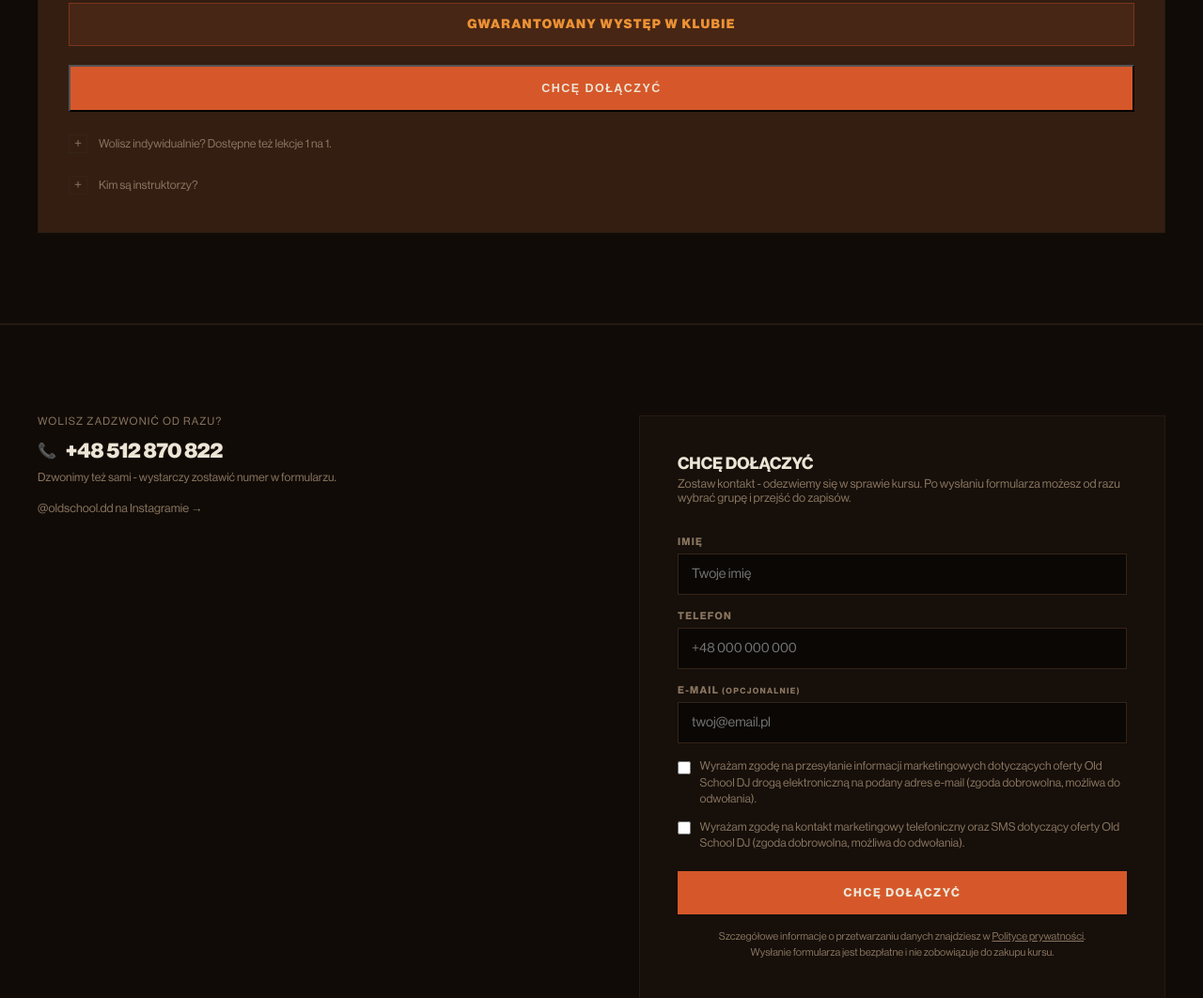
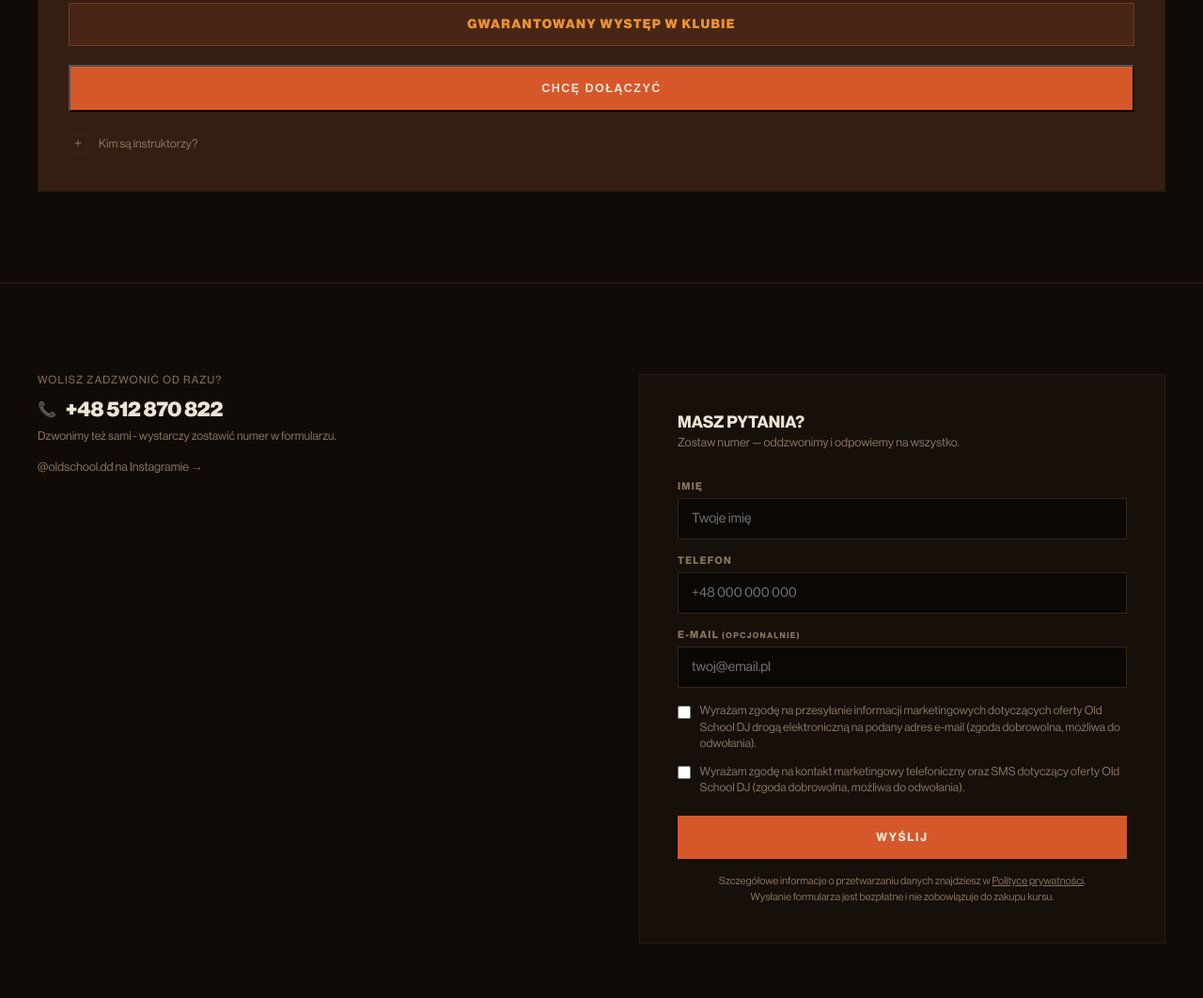
Before and after one commit to kamilklerk/oldschool-demo, a plain HTML site: page index.html in a window 1280 px wide. Shown: the part 5281-6343 px from the top of the page at 94% size. Drawn offline with Linux system fonts and the light colour scheme.

Commit message:
refactor: usuń lekcje indywidualne z Pro Offer, formularz → 'Masz pytania?'
- Usunięto toggle 'Wolisz indywidualnie?' z karty DJ PRO
- Formularz kontaktowy: tytuł → MASZ PYTANIA?
- Sub → 'Zostaw numer — oddzwonimy i odpowiemy na wszystko.'
- Przycisk submit → WYŚLIJ

Co-Authored-By: Claude Sonnet 4.6 <noreply@anthropic.com>
Claude-Session: https://claude.ai/code/session_01QgS5YmupTcWXrVcmK3M2KX

```diff
--- a/index.html
+++ b/index.html
@@ -1968,15 +1968,6 @@
 
             <div class="indyw-toggle" onclick="toggleIndywidualny(this)">
               <div class="indyw-toggle-icon">+</div>
-              <span class="indyw-toggle-text">Wolisz indywidualnie? Dostępne też lekcje 1 na 1.</span>
-            </div>
-            <div class="indyw-content">
-              <p>Lekcje indywidualne to opcja dla osób, które chcą szybszych postępów, mają specyficzne cele muzyczne lub po prostu preferują pracę sam na sam z instruktorem.</p>
-              <p>Cena i harmonogram ustalane indywidualnie. <a href="#kontakt" style="color:var(--red-bright);text-decoration:none;">Napisz do nas</a> i dopasujemy format do Ciebie.</p>
-            </div>
-
-            <div class="indyw-toggle" onclick="toggleIndywidualny(this)">
-              <div class="indyw-toggle-icon">+</div>
               <span class="indyw-toggle-text">Kim są instruktorzy?</span>
             </div>
             <div class="indyw-content">
@@ -2023,8 +2014,8 @@
 
           <div>
             <div class="form-card">
-              <div class="form-card-title">CHCĘ DOŁĄCZYĆ</div>
-              <div class="form-card-sub">Zostaw kontakt - odezwiemy się w sprawie kursu. Po wysłaniu formularza możesz od razu wybrać grupę i przejść do zapisów.</div>
+              <div class="form-card-title">MASZ PYTANIA?</div>
+              <div class="form-card-sub">Zostaw numer — oddzwonimy i odpowiemy na wszystko.</div>
 
               <form id="lead-form" onsubmit="handleSubmit(event)">
                 <div class="form-group">
@@ -2052,7 +2043,7 @@
                     <span id="zgoda_sms_tresc">Wyrażam zgodę na kontakt marketingowy telefoniczny oraz SMS dotyczący oferty Old School DJ (zgoda dobrowolna, możliwa do odwołania).</span>
                   </label>
                 </div>
-                <button type="submit" class="form-submit">CHCĘ DOŁĄCZYĆ</button>
+                <button type="submit" class="form-submit">WYŚLIJ</button>
                 <p class="form-disclaimer">Szczegółowe informacje o przetwarzaniu danych znajdziesz w <a href="privacy.html" target="_blank" style="color:var(--muted);text-decoration:underline;">Polityce prywatności</a>.<br>Wysłanie formularza jest bezpłatne i nie zobowiązuje do zakupu kursu.</p>
               </form>
 
@@ -2454,7 +2445,7 @@
         document.getElementById('form-success').style.display = 'block';
       } else {
         // Przywróć formularz z danymi, pokaż błąd
-        btn.textContent = 'CHCĘ DOŁĄCZYĆ';
+        btn.textContent = 'WYŚLIJ';
         btn.disabled = false;
 
         let errEl = form.querySelector('.form-error-msg');
```
